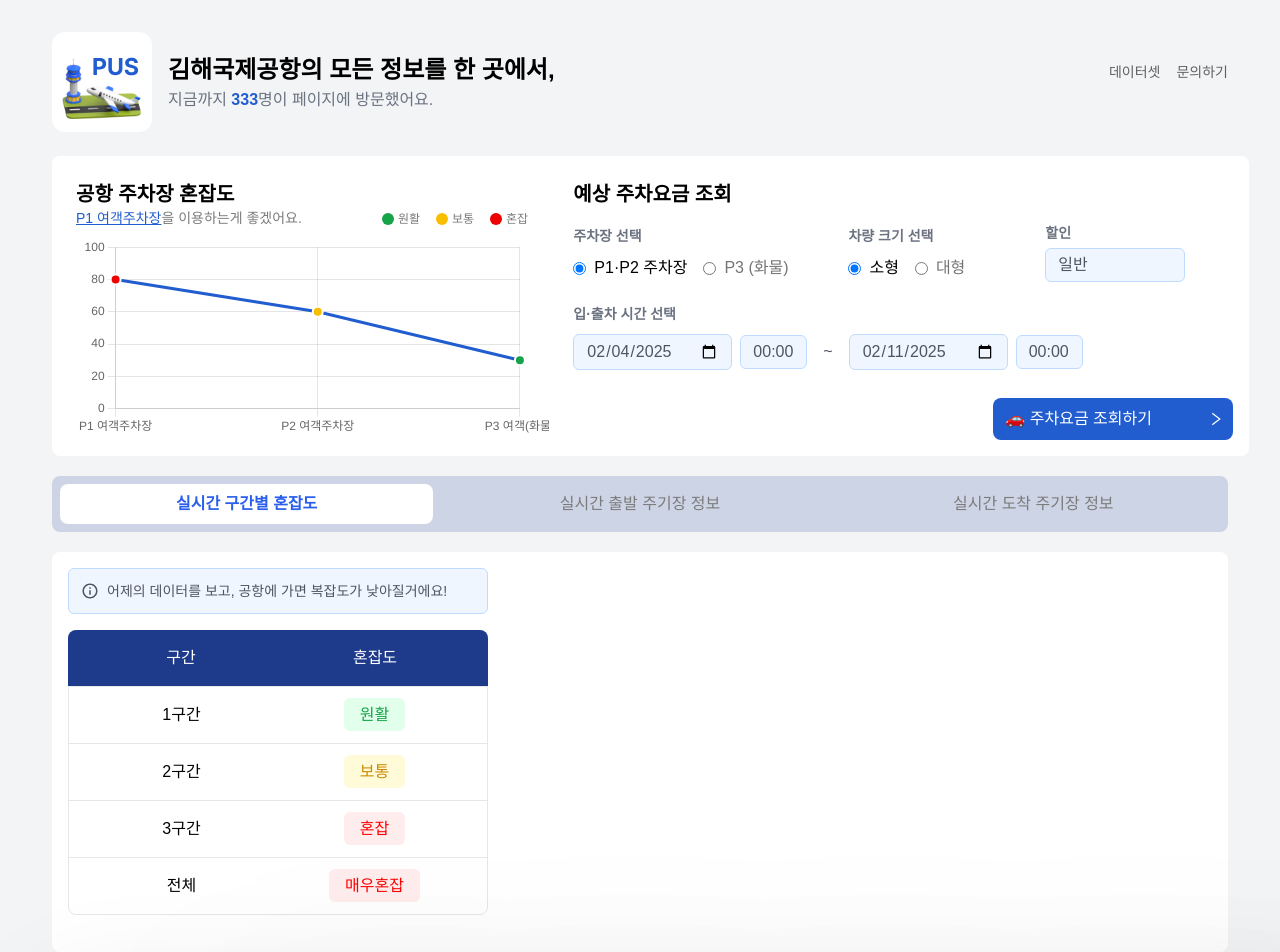
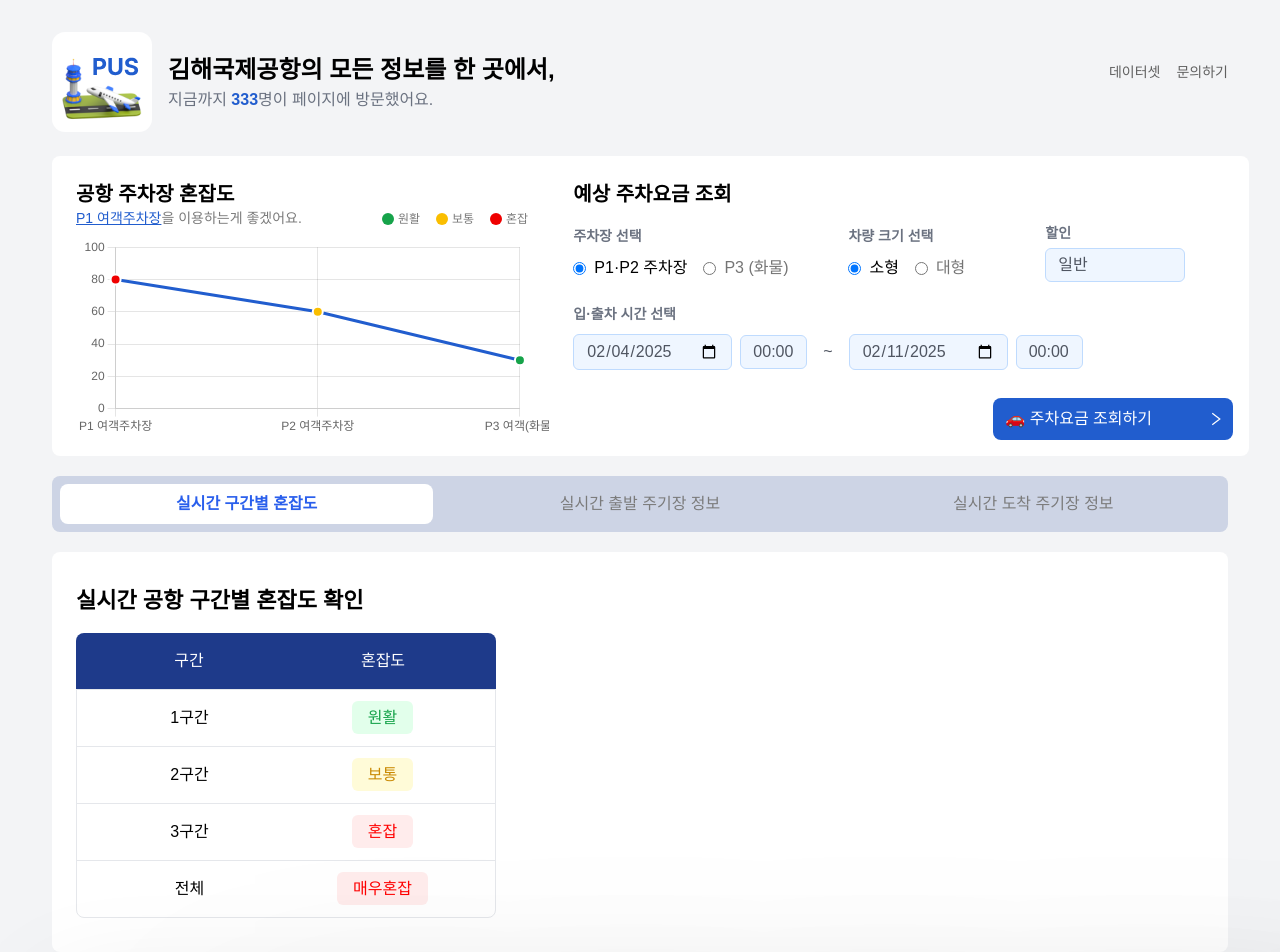
Before and after one commit to airport-pus/Client, a Next.js app: page / in a window 1280 px wide. Shown: the top 952 px of the page. Built offline with nearby package versions, Linux system fonts and the light colour scheme.

Commit message:
chore :: 콜아웃을 텍스트로 변경

```diff
--- a/app/components/sectional-confusion/page.tsx
+++ b/app/components/sectional-confusion/page.tsx
@@ -1,8 +1,7 @@
 import React from 'react';
-import { MdInfoOutline } from "react-icons/md";
 
 const TrafficStatus = () => {
-  const message = "어제의 데이터를 보고, 공항에 가면 복잡도가 낮아질거에요!";
+  const message = "실시간 공항 구간별 혼잡도     확인";
 
   const statusData = [
     { section: "1구간", status: "원활", statusColor: "bg-[#E2FFEB] text-[#16A34A]" },
@@ -15,12 +14,11 @@ const TrafficStatus = () => {
 
   return (
     <div className="relative">
-      <div className="bg-[#EFF6FF] p-3 rounded-md flex items-center gap-2 text-[#4F5561] border border-[#BFDBFE] mb-4 w-[420px]">
-        <MdInfoOutline className="text-lg" />
-        <span className="text-sm font-medium">{message}</span>
+      <div className="mb-4 w-[480px] text-[22px] text-[#000000] font-bold mt-4 ml-2">
+        {message}
       </div>
 
-      <div className="w-[420px]">
+      <div className="w-[420px] ml-2">
         <div className="bg-[#1E3A8A] text-white p-4 rounded-t-lg grid grid-cols-2 text-center">
           <div className="font-medium">구간</div>
           <div className="font-medium">혼잡도</div>
```
